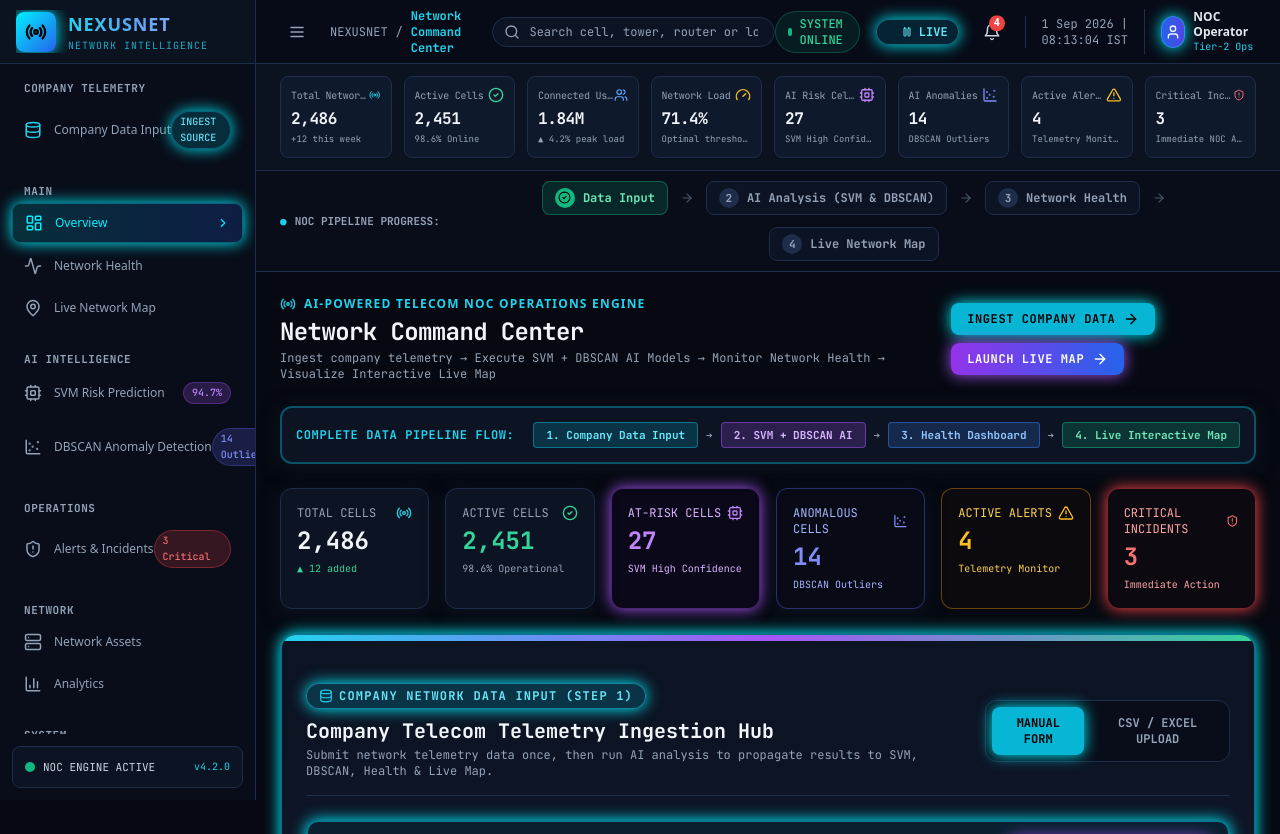
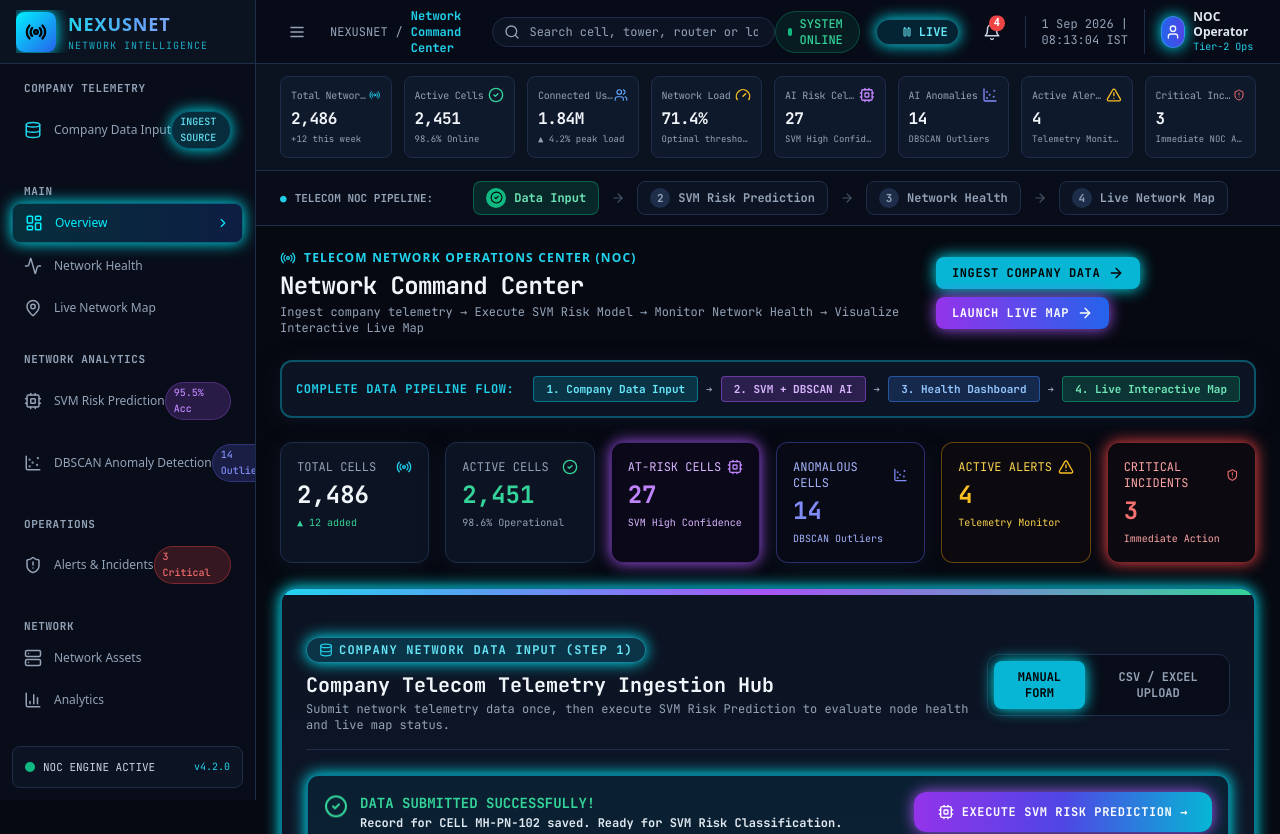
Before and after one commit to siddharthpandharipande/Telecom-Network-Intelligence-System-, a React (Vite) app in the folder frontend/: page / in a window 1280 px wide. Shown: the top 834 px of the page. Built offline with nearby package versions, Linux system fonts and the light colour scheme.

Commit message:
Refine frontend copy and headers to professional enterprise Telecom NOC terms

```diff
--- a/frontend/src/components/ingestion/CompanyDataInputPanel.tsx
+++ b/frontend/src/components/ingestion/CompanyDataInputPanel.tsx
@@ -97,7 +97,7 @@ export const CompanyDataInputPanel: React.FC = () => {
             Company Telecom Telemetry Ingestion Hub
           </h2>
           <p className="text-xs text-slate-400 mt-0.5">
-            Submit network telemetry data once, then run AI analysis to propagate results to SVM, DBSCAN, Health & Live Map.
+            Submit network telemetry data once, then execute SVM Risk Prediction to evaluate node health and live map status.
           </p>
         </div>
 
@@ -126,7 +126,7 @@ export const CompanyDataInputPanel: React.FC = () => {
         </div>
       </div>
 
-      {/* State Banner: Data Submitted Successfully & Prominent RUN AI ANALYSIS button */}
+      {/* State Banner: Data Submitted Successfully & Prominent EXECUTE SVM RISK PREDICTION button */}
       {(submittedState === 'submitted' || submittedState === 'analyzed') && (
         <div className="p-4 rounded-xl bg-cyan-950/40 border-2 border-cyan-500/60 text-cyan-300 text-xs font-mono font-bold flex flex-col sm:flex-row items-center justify-between gap-4 animate-in fade-in duration-300 shadow-noc-cyan">
           <div className="flex items-center gap-3">
@@ -134,7 +134,7 @@ export const CompanyDataInputPanel: React.FC = () => {
             <div>
               <div className="text-sm font-extrabold text-emerald-400 uppercase">DATA SUBMITTED SUCCESSFULLY!</div>
               <div className="text-xs text-slate-200 mt-0.5">
-                Record for <strong>{submittedCell?.assetType.toUpperCase()} {submittedCell?.id}</strong> saved. Ready for SVM + DBSCAN AI processing.
+                Record for <strong>{submittedCell?.assetType.toUpperCase()} {submittedCell?.id}</strong> saved. Ready for SVM Risk Classification.
               </div>
             </div>
           </div>
@@ -147,12 +147,12 @@ export const CompanyDataInputPanel: React.FC = () => {
             {analyzing ? (
               <>
                 <RefreshCw size={16} className="animate-spin" />
-                <span>PROCESSING SVM + DBSCAN...</span>
+                <span>EXECUTING SVM ANALYSIS...</span>
               </>
             ) : (
               <>
                 <Cpu size={16} />
-                <span>RUN AI ANALYSIS →</span>
+                <span>EXECUTE SVM RISK PREDICTION →</span>
               </>
             )}
           </button>
--- a/frontend/src/components/layout/Sidebar.tsx
+++ b/frontend/src/components/layout/Sidebar.tsx
@@ -57,9 +57,9 @@ export const Sidebar: React.FC<{ collapsed: boolean; toggleCollapse: () => void
       ]
     },
     {
-      title: 'AI INTELLIGENCE',
+      title: 'NETWORK ANALYTICS',
       items: [
-        { label: 'SVM Risk Prediction', path: '/svm', icon: <Cpu size={18} />, badge: '94.7%', badgeColor: 'bg-purple-500/20 text-purple-400 border-purple-500/30' },
+        { label: 'SVM Risk Prediction', path: '/svm', icon: <Cpu size={18} />, badge: '95.5% Acc', badgeColor: 'bg-purple-500/20 text-purple-400 border-purple-500/30' },
         { label: 'DBSCAN Anomaly Detection', path: '/dbscan', icon: <ScatterChart size={18} />, badge: '14 Outliers', badgeColor: 'bg-indigo-500/20 text-indigo-400 border-indigo-500/30' },
       ]
     },
--- a/frontend/src/components/layout/WorkflowStepper.tsx
+++ b/frontend/src/components/layout/WorkflowStepper.tsx
@@ -10,7 +10,7 @@ export const WorkflowStepper: React.FC = () => {
 
   const steps = [
     { id: 1, label: 'Data Input', path: '/data-input', icon: <Database size={16} /> },
-    { id: 2, label: 'AI Analysis (SVM & DBSCAN)', path: '/svm', altPath: '/dbscan', icon: <Cpu size={16} /> },
+    { id: 2, label: 'SVM Risk Prediction', path: '/svm', altPath: '/dbscan', icon: <Cpu size={16} /> },
     { id: 3, label: 'Network Health', path: '/health', icon: <Activity size={16} /> },
     { id: 4, label: 'Live Network Map', path: '/map', icon: <MapPin size={16} /> },
   ];
@@ -28,7 +28,7 @@ export const WorkflowStepper: React.FC = () => {
       <div className="max-w-7xl mx-auto flex flex-col md:flex-row md:items-center justify-between gap-3">
         <div className="flex items-center gap-2 text-slate-400 font-extrabold uppercase text-[11px]">
           <span className="text-cyan-400 animate-pulse">●</span>
-          <span>NOC PIPELINE PROGRESS:</span>
+          <span>TELECOM NOC PIPELINE:</span>
         </div>
 
         <div className="flex flex-wrap items-center gap-2 sm:gap-3 flex-1 justify-start md:justify-center">
--- a/frontend/src/pages/Overview.tsx
+++ b/frontend/src/pages/Overview.tsx
@@ -33,13 +33,13 @@ export const Overview: React.FC = () => {
         <div>
           <div className="flex items-center gap-2 text-xs text-cyan-400 font-bold uppercase tracking-widest mb-1">
             <Radio size={16} />
-            <span>AI-POWERED TELECOM NOC OPERATIONS ENGINE</span>
+            <span>TELECOM NETWORK OPERATIONS CENTER (NOC)</span>
           </div>
           <h1 className="text-2xl font-extrabold text-slate-100 tracking-tight font-mono">
             Network Command Center
           </h1>
           <p className="text-xs text-slate-400 font-mono mt-0.5">
-            Ingest company telemetry → Execute SVM + DBSCAN AI Models → Monitor Network Health → Visualize Interactive Live Map
+            Ingest company telemetry → Execute SVM Risk Model → Monitor Network Health → Visualize Interactive Live Map
           </p>
         </div>
 
--- a/frontend/src/pages/SVMPrediction.tsx
+++ b/frontend/src/pages/SVMPrediction.tsx
@@ -39,22 +39,22 @@ export const SVMPrediction: React.FC = () => {
         <div>
           <div className="flex items-center gap-2 text-xs text-purple-400 font-bold uppercase tracking-widest mb-1">
             <Cpu size={16} />
-            <span>STEP 2: SUPERVISED AI RISK MODEL</span>
+            <span>STEP 2: SUPERVISED RISK CLASSIFIER</span>
           </div>
           <h1 className="text-2xl font-extrabold text-slate-100 tracking-tight flex items-center gap-3">
             <span>SVM Network Risk Prediction Results</span>
           </h1>
           <p className="text-xs text-slate-400 mt-0.5">
-            Supervised Machine Learning classification evaluating company network telemetry data for service degradation risk
+            Support Vector Machine (SVM) binary classification evaluating company network telemetry data for service degradation risk
           </p>
         </div>
 
         <div className="flex items-center gap-2">
           <button
-            onClick={() => navigate('/dbscan')}
+            onClick={() => navigate('/health')}
             className="px-4 py-2 rounded-lg bg-gradient-to-r from-purple-600 to-indigo-600 hover:from-purple-500 hover:to-indigo-500 text-white font-extrabold text-xs tracking-wider flex items-center gap-2 shadow-noc-purple transition-all"
           >
-            <span>NEXT: VIEW DBSCAN ANOMALY →</span>
+            <span>NEXT: VIEW NETWORK HEALTH →</span>
           </button>
         </div>
       </div>
@@ -71,7 +71,7 @@ export const SVMPrediction: React.FC = () => {
         </div>
         <div>
           <div className="text-slate-400 text-[10px]">MODEL ACCURACY</div>
-          <div className="text-sm font-bold text-emerald-400">94.7% F1-Score</div>
+          <div className="text-sm font-bold text-emerald-400">95.5% Accuracy</div>
         </div>
         <div>
           <div className="text-slate-400 text-[10px]">PROCESSED ASSET</div>
```
